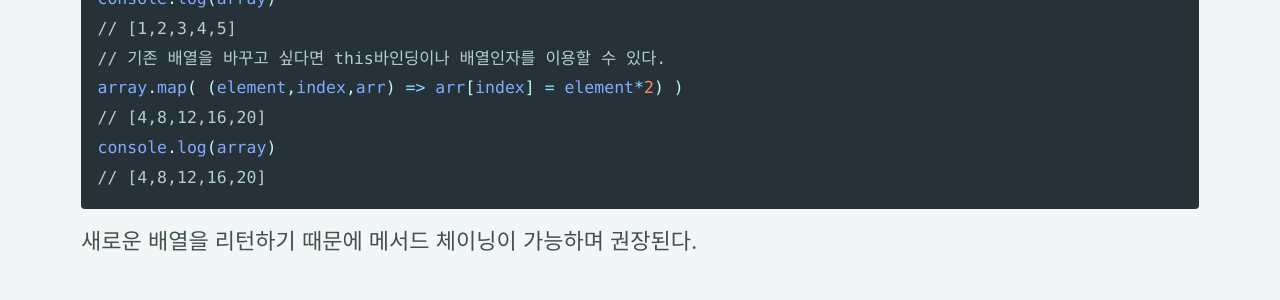
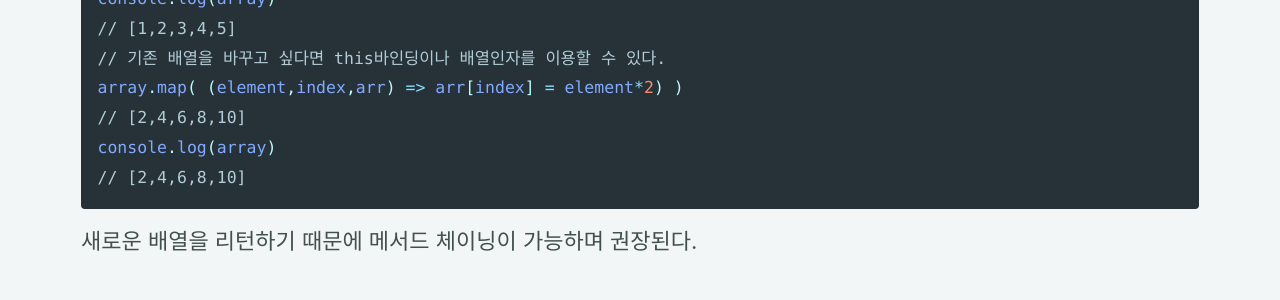
Before and after one commit to andole87/andole87.github.io, a Jekyll site: the page built from _posts/2019-04-10-js-array-method.md, in a window 1280 px wide and 900 px high, scrolled down 1826 px. Shown: the part 152-452 px from the top of the window. Built offline with Jekyll 4.4.1, drawn with Linux system fonts in a browser that asks for light colours; cached includes are drawn as plain includes; comment, search, counter and statistics services are not loaded.

Commit message:
edit post

````diff
--- a/_posts/2019-04-10-js-array-method.md
+++ b/_posts/2019-04-10-js-array-method.md
@@ -57,9 +57,9 @@ console.log(array)
 // [1,2,3,4,5]
 // 기존 배열을 바꾸고 싶다면 this바인딩이나 배열인자를 이용할 수 있다.
 array.map( (element,index,arr) => arr[index] = element*2) )
-// [4,8,12,16,20]
+// [2,4,6,8,10]
 console.log(array)
-// [4,8,12,16,20]
+// [2,4,6,8,10]
 ```
 
 새로운 배열을 리턴하기 때문에 메서드 체이닝이 가능하며 권장된다.
````
